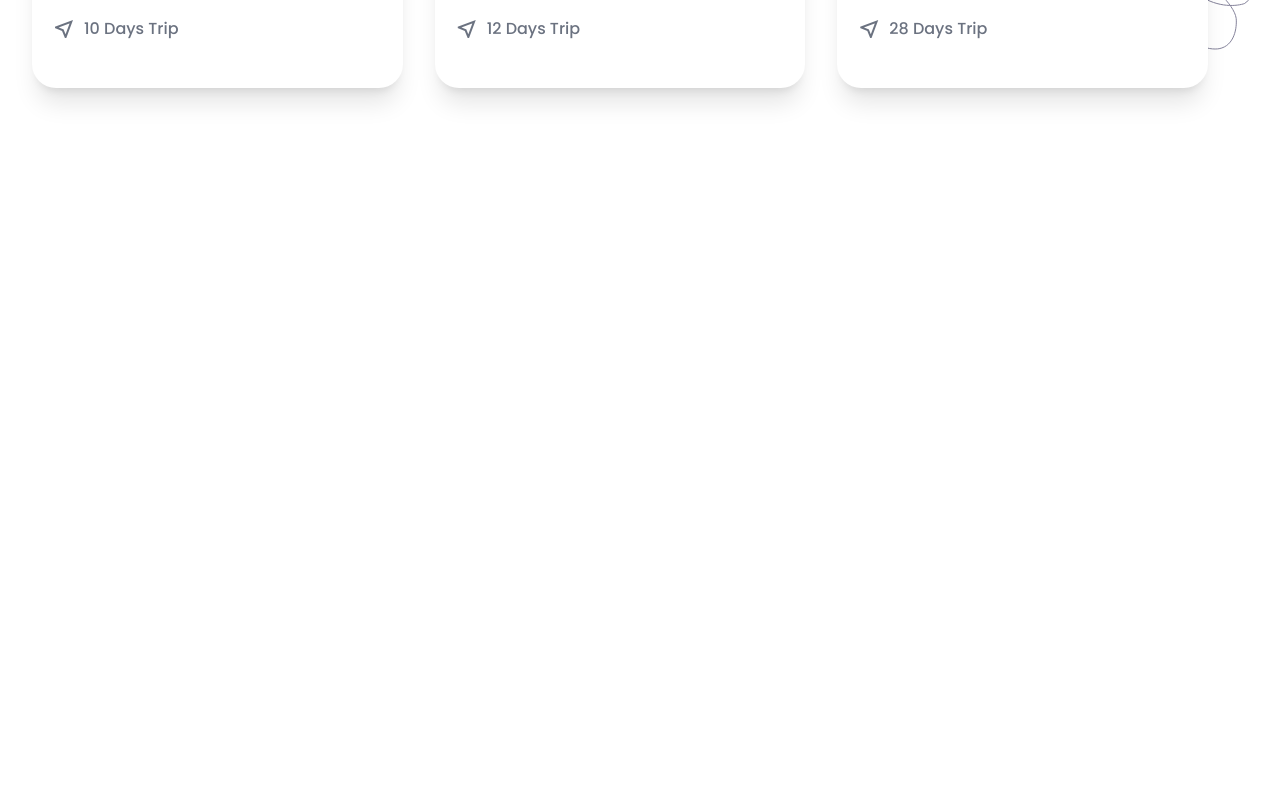
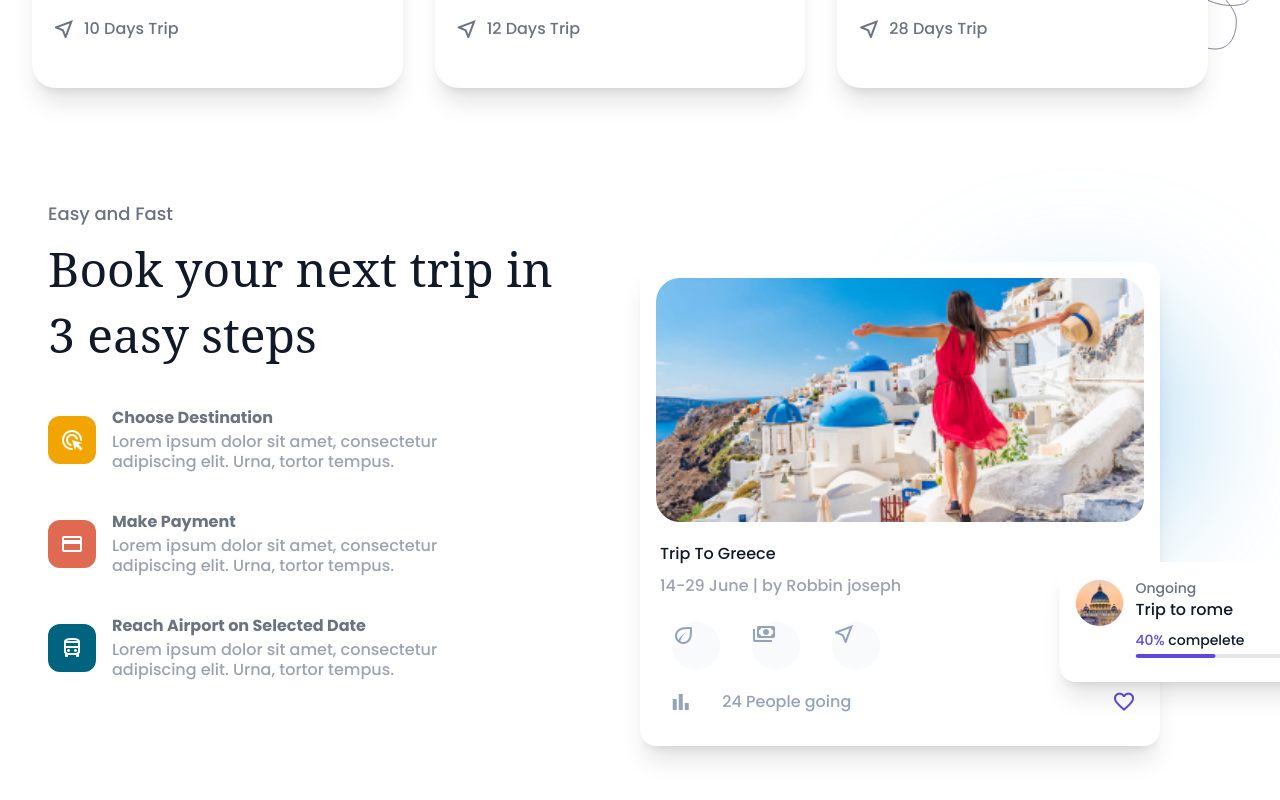
Before and after one commit to Kukuh2307/Nextjs-Jadoo, a Next.js app: page / in a window 1280 px wide. Shown: the part 2100-2900 px from the top of the page. Before the commit the page ends 2300 px from the top, so only its background shows below. Built offline with nearby package versions, Linux system fonts and the light colour scheme; a web font is replaced by a local one.

Commit message:
easy and fast session complete versi me

```diff
--- a/src/pages/index.tsx
+++ b/src/pages/index.tsx
@@ -20,6 +20,10 @@ import Squirel from "../images/decor-Squirel-style-1.svg";
 import Destination1 from "../../public/images/Destination1.jpg";
 import Destination2 from "../../public/images/Destination2.jpg";
 import Destination3 from "../../public/images/Destination3.jpg";
+
+// Easy and Fast
+import EasyAndFast1 from "../../public/images/EasyAndFast1.jpg";
+import EasyAndFast2 from "../../public/images/EasyAndFast2.jpg";
 
 export default function Home() {
   return (
@@ -220,7 +224,7 @@ export default function Home() {
                   <h4 className="text-xl mb-3">Local Events</h4>
                   <h5 className="px-8 mb-8">
                     Barton vanity itself do in it. Preferd to men it engrossed
-                    listening.{" "}
+                    listening.
                   </h5>
                 </div>
               </div>
@@ -286,7 +290,9 @@ export default function Home() {
                     <h6 className="text-lg">$5,42k</h6>
                   </div>
                   <div className="pt-4 px-5 items-center">
-                    <span className="material-symbols-outlined mr-2 relative">near_me</span>
+                    <span className="material-symbols-outlined mr-2 relative">
+                      near_me
+                    </span>
                     <span className="absolute">10 Days Trip</span>
                   </div>
                 </div>
@@ -310,7 +316,9 @@ export default function Home() {
                     <h6 className="text-lg">$4.2k</h6>
                   </div>
                   <div className="pt-4 px-5 items-center">
-                    <span className="material-symbols-outlined mr-2 relative">near_me</span>
+                    <span className="material-symbols-outlined mr-2 relative">
+                      near_me
+                    </span>
                     <span className="absolute">12 Days Trip</span>
                   </div>
                 </div>
@@ -334,8 +342,155 @@ export default function Home() {
                     <h6 className="text-lg">$15k</h6>
                   </div>
                   <div className="pt-4 px-5 items-center">
-                    <span className="material-symbols-outlined mr-2 relative">near_me</span>
+                    <span className="material-symbols-outlined mr-2 relative">
+                      near_me
+                    </span>
                     <span className="absolute">28 Days Trip</span>
+                  </div>
+                </div>
+              </div>
+            </div>
+          </div>
+        </div>
+      </section>
+
+      {/* Easy and Fast */}
+      <section className="mb-28">
+        <div className="max-w-7xl mx-auto relative px-4">
+          <div className="flex">
+            {/* kiri */}
+            <div className="w-6/12 pl-8 pr-20">
+              <div className="flex flex-col mb-16">
+                <div className="text-left flex flex-col mb-16">
+                  <h3 className="mb-2 text-gray-500 text-lg">Easy and Fast</h3>
+                  <h3 className="font-serif leading-snug text-gray-900 text-5xl mb-10">
+                    Book your next trip in 3 easy steps
+                  </h3>
+                  <ul className="flex flex-col gap-y-10 pr-10">
+                    {/* Choose destination */}
+                    <li className="flex items-center">
+                      <span className="bg-accent-1 rounded-xl flex flex-none text-white items-center justify-center w-12 h-12">
+                        <span className="material-symbols-outlined">
+                          ads_click
+                        </span>
+                      </span>
+                      <div className="flex flex-col ml-4 leading-5">
+                        <h6 className="font-bold mb-1 text-gray-500">
+                          Choose Destination
+                        </h6>
+                        <p className="font[400] text-gray-400">
+                          Lorem ipsum dolor sit amet, consectetur adipiscing
+                          elit. Urna, tortor tempus.
+                        </p>
+                      </div>
+                    </li>
+
+                    {/*  Make payment */}
+                    <li className="flex items-center">
+                      <span className="bg-accent-2 rounded-xl flex flex-none text-white items-center justify-center w-12 h-12">
+                        <span className="material-symbols-outlined">
+                          credit_card
+                        </span>
+                      </span>
+                      <div className="flex flex-col ml-4 leading-5">
+                        <h6 className="font-bold mb-1 text-gray-500">
+                          Make Payment
+                        </h6>
+                        <p className="font[400] text-gray-400">
+                          Lorem ipsum dolor sit amet, consectetur adipiscing
+                          elit. Urna, tortor tempus.
+                        </p>
+                      </div>
+                    </li>
+
+                    {/* Reach Airport on Selected Date */}
+                    <li className="flex items-center">
+                      <span className="bg-accent-7 rounded-xl flex flex-none text-white items-center justify-center w-12 h-12">
+                        <span className="material-symbols-outlined">
+                          directions_bus
+                        </span>
+                      </span>
+                      <div className="flex flex-col ml-4 leading-5">
+                        <h6 className="font-bold mb-1 text-gray-500">
+                          Reach Airport on Selected Date
+                        </h6>
+                        <p className="font[400] text-gray-400">
+                          Lorem ipsum dolor sit amet, consectetur adipiscing
+                          elit. Urna, tortor tempus.
+                        </p>
+                      </div>
+                    </li>
+                  </ul>
+                </div>
+              </div>
+            </div>
+
+            {/* kanan */}
+            <div className="w-5/12 flex items-center justify-center">
+              {/* blur */}
+              <div className="w-[730px] relative">
+                <div className="w-60 h-60 rounded-full blur-3xl absolute z-10 top-10 -right-10 bg-accent-8/40"></div>
+                {/* card small */}
+                <div className="absolute bottom-16 transform translate-x-1/2 bg-white rounded-2xl w-[263px] z-30 shadow-great p-4 pr-7 ml-72">
+                  <div className="flex">
+                    <div className="w-12 h-12 overflow-hidden rounded-full flex-none mr-3">
+                      <Image
+                        alt="Easy and Fast2"
+                        layout="responsive"
+                        className="mt-0.5"
+                        width={100}
+                        height={100}
+                        src={EasyAndFast2}
+                      />
+                    </div>
+                    <div className="flex flex-col w-full mb-2">
+                      <span className="text-sm text-gray-500">Ongoing</span>
+                      <h6 className="text-gray-900 mb-2">Trip to rome</h6>
+                      <span className="text-sm mb-1">
+                        <span className="text-accent-6">40% </span>
+                        <span className="text-gray-900">compelete</span>
+                      </span>
+                      <span className="w-full bg-gray-200 h-1 rounded-full overflow-hidden flex">
+                        <span className="rounded-full bg-accent-6 w-20 h-full"></span>
+                      </span>
+                    </div>
+                  </div>
+                </div>
+                {/* card big */}
+                <div className="bg-white w-full rounded-2xl h-full relative z-20 shadow-great pt-4 pb-5">
+                  <div className="mx-4 relative overflow-hidden mb-5">
+                    <Image
+                      alt="Easy and Fast1"
+                      layout="responsive"
+                      className="object-cover rounded-3xl"
+                      src={EasyAndFast1}
+                    />
+                  </div>
+                  <h6 className="text-gray-900 mb-2 mx-5">Trip To Greece</h6>
+                  <span className="text-gray-400 mx-5 block mb-6">
+                    14-29 June | by Robbin joseph
+                  </span>
+
+                  <div className="flex justify-between w-60 mb-5 text-slate-400">
+                    <span className="material-symbols-outlined rounded-full w-12 h-12 bg-slate-50 ml-8 flex justify-center items-center">
+                      eco
+                    </span>
+                    <span className="material-symbols-outlined rounded-full w-12 h-12 bg-slate-50 ml-8 flex justify-center items-center">
+                      payments
+                    </span>
+                    <span className="material-symbols-outlined rounded-full w-12 h-12 bg-slate-50 ml-8 flex justify-center items-center">
+                      near_me
+                    </span>
+                  </div>
+
+                  <div className="flex justify-between px-6 w-full ">
+                    <div className="flex justify-around w-48 mb-3">
+                      <span className="material-symbols-outlined text-slate-400">
+                        bar_chart
+                      </span>
+                      <h6 className="text-slate-400 pl-5">24 People going</h6>
+                    </div>
+                    <span className="material-symbols-outlined text-accent-6">favorite</span>
                   </div>
                 </div>
               </div>
--- a/tailwind.config.js
+++ b/tailwind.config.js
@@ -15,7 +15,9 @@ module.exports = {
         "accent-3":"#D5AEE4",
         "accent-4":"#FFF1DA",
         "accent-5":"#FF7152",
-        "accent-6":"6246E5",
+        "accent-6":"#6246E5",
+        "accent-7":"#006380",
+        "accent-8":"#59B1E6",
       }
     },
   },
```
Also changed, not shown: public/images/EasyAndFast1.jpg (added), public/images/EasyAndFast2.jpg (added).
